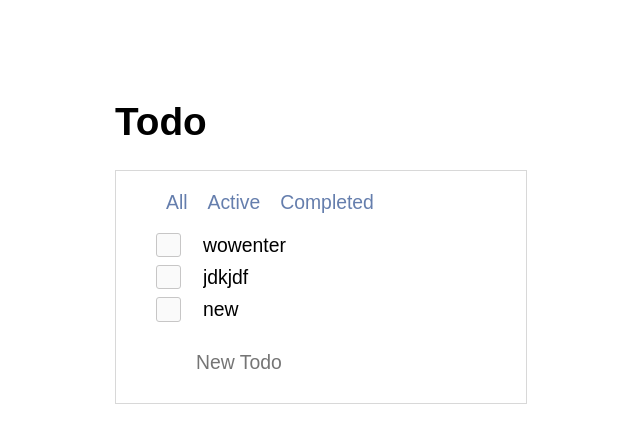
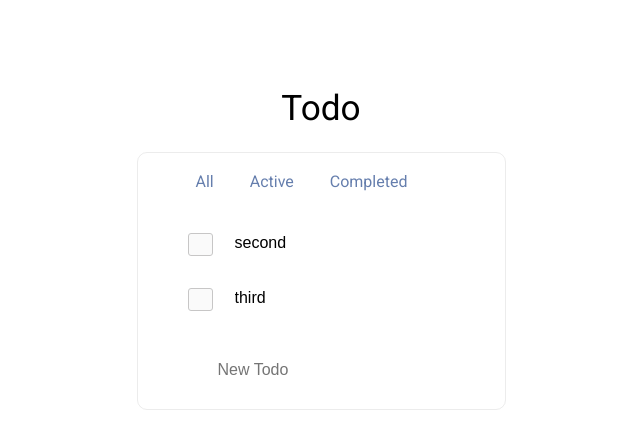
Before and after one commit to mct-dev/todo, a React (Create React App) app: page /active in a window 1280 px wide. Shown: the top 448 px of the page, without its empty margins (319-959 px from the left). Built offline with nearby package versions, Linux system fonts and the light colour scheme; data requests are answered from the project's data file.

Commit message:
small changes

```diff
--- a/db.json
+++ b/db.json
@@ -1,34 +1,19 @@
 {
   "todos": [
     {
-      "name": "wowenter",
+      "name": "first",
+      "completed": true,
+      "id": 1
+    },
+    {
+      "name": "second",
+      "completed": false,
+      "id": 2
+    },
+    {
+      "name": "third",
       "completed": false,
       "id": 3
-    },
-    {
-      "name": "oalkkdfdf",
-      "completed": true,
-      "id": 4
-    },
-    {
-      "name": "jdkjdf",
-      "completed": false,
-      "id": 5
-    },
-    {
-      "name": "eggg",
-      "completed": true,
-      "id": 6
-    },
-    {
-      "name": "another",
-      "completed": true,
-      "id": 8
-    },
-    {
-      "name": "new",
-      "completed": false,
-      "id": 9
     }
   ]
 }
--- a/src/App.css
+++ b/src/App.css
@@ -1,9 +1,22 @@
+@import url('https://fonts.googleapis.com/css?family=Roboto|Roboto+Slab');
+
 body, html {
+  font-family: Roboto, 'Segoe UI', Tahoma, Geneva, Verdana, sans-serif;
   display: flex;
   align-items: center;
   justify-content: center;
   padding-top: 2em;
-  font-size: 1.1em;
+  font-size: 1em;
+}
+
+.header {
+  display: flex;
+  justify-content: center;
+}
+
+.header > h1{
+  font-weight: lighter;
+  font-size: 2.2em;
 }
 
 .list > ul {
@@ -11,17 +24,32 @@ body, html {
 }
 
 .list-container {
-  border: 1px solid #d8d8d8;
+  border: 1px solid #b4b4b442;
+  border-radius: 10px;
   padding: 20px 40px;
   min-width: 100px;
 }
 
+.links {
+  margin-bottom: 2em;
+}
+
+.links > a {
+  margin: 0 .5em;
+  padding: 0 10px;
+  text-decoration: none;
+  color: #657ead
+}
+
 .add-todo {
-    border:none;
-    /* border-left: 1px solid #dbd8d8; */
-    border-radius: '3px';
-    min-width: 200px;
-    padding: 10px 40px;
+  border:none;
+  min-width: 100px;
+  padding: 10px 40px;
+  margin-top: 1em;
+}
+
+.add-todo > input {
+  border-radius: 10px;
 }
 
 .message {
@@ -43,13 +71,14 @@ li span.delete-item {
 span.delete-item button{
   position: absolute;
   right: 0;
-  top: -4px;
+  top: 6px;
+  right: 10px;
   background: none;
   border: none;
   border-radius: 2px;
   float: right;
   padding: 0px 8px 3px 8px;
-  color: rgba(255, 0, 0, 0.596);
+  color: rgba(255, 0, 0, 0.699);
   font-size: 1.3em;
   cursor: pointer;
 }
@@ -58,23 +87,28 @@ li:hover span.delete-item {
   visibility: visible;
 }
 
-a {
-  padding: 0 10px;
-  text-decoration: none;
-  color: #657ead
-}
-
 ul {
   padding: 0;
 }
 
 li {
   position: relative;
-  margin: 8px 0;
+  border-radius: 10px;
+  padding: 10px;
+  margin: 15px 0;
 }
 
 li > input {
+  outline: none;
   border: none;
+  cursor: pointer;
+}
+
+li:hover {
+  background-color: #e9e9e9;
+}
+li:hover > input[type="text"] {
+  background-color: #e9e9e9;
 }
 
 .checkbox {
@@ -83,21 +117,20 @@ li > input {
   border-radius: 3px;
   border: 1px solid #c7c6c6;
   position: absolute;
-  height: 100%;
+  height: 57%;
   width: 25px;
   margin-right: 15px;
 }
 .checkbox:checked {
-  background-color: #e9ecee;
+  background-color: #90c68a;
   border: none;
-  color: #99a1a7;
 }
 .checkbox:checked:after {
   content: '\2714';
   position: absolute;
-  top: 1px;
-  left: 5px;
-  color: #99a1a7;
+  top: 2px;
+  left: 6px;
+  color: #efefef;
   }
 
 .content {
--- a/src/components/filter.js
+++ b/src/components/filter.js
@@ -1,7 +1,7 @@
 import React from 'react'
 import { Link } from 'react-router-dom'
 
-const Filter = (props) => (
+const Filter = () => (
   <div className="links">
     <Link to='/'>All</Link>
     <Link to='/active'>Active</Link>
```
